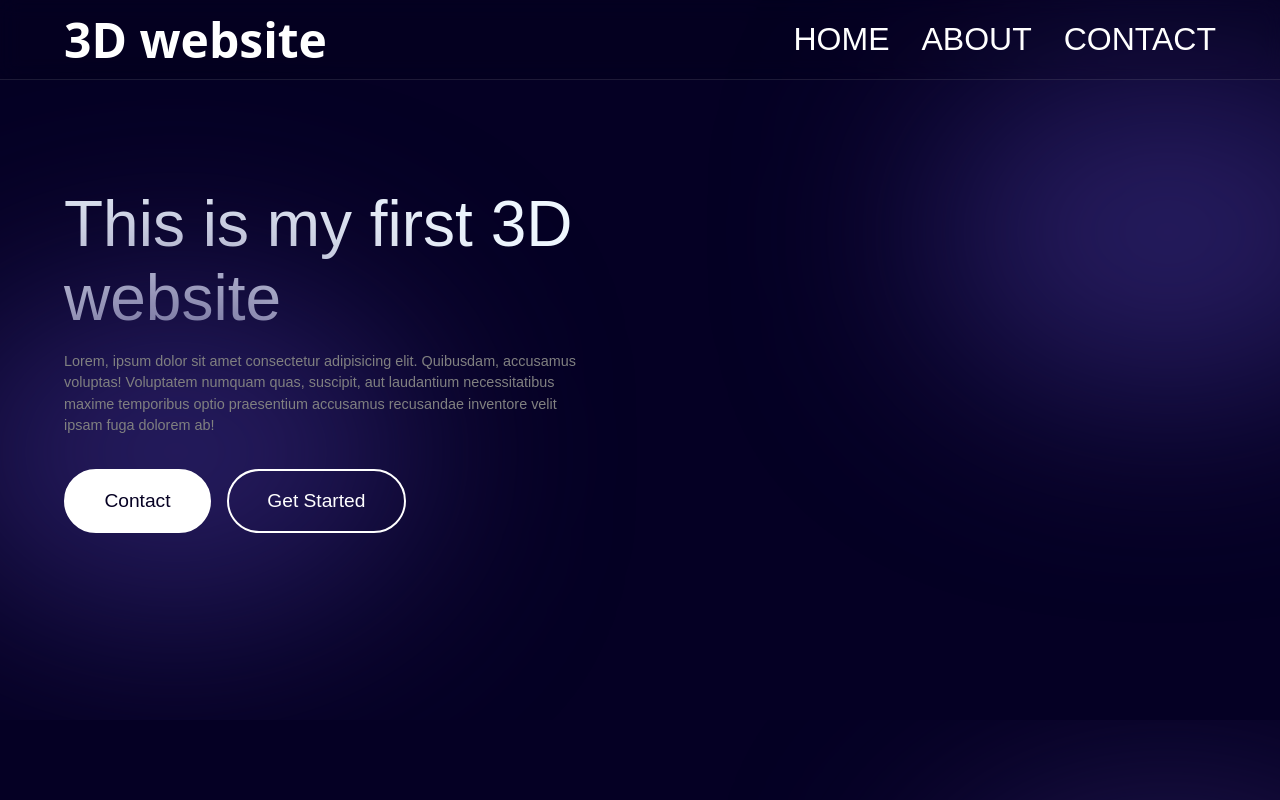
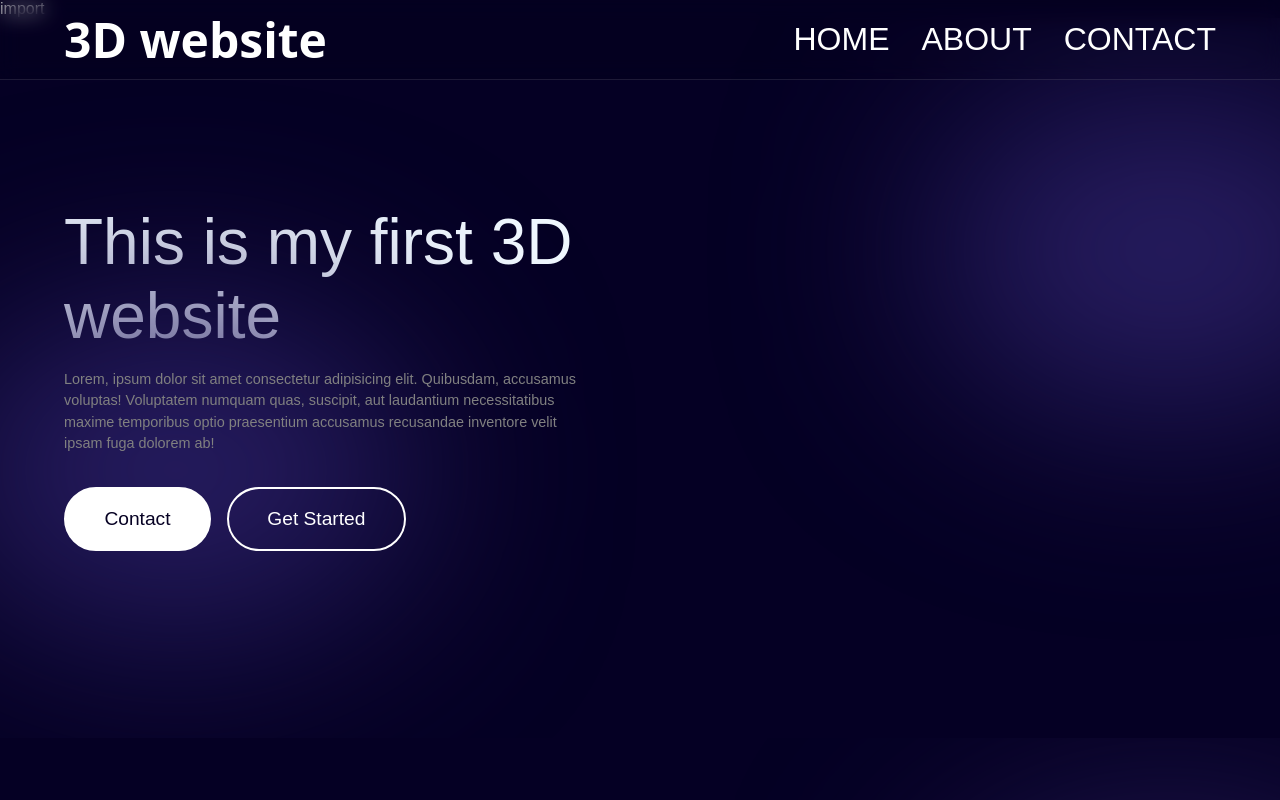
Before and after one commit to Ravan-mann/new_3d-websit, a website: page index.html in a window 1280 px wide. Shown: the top 800 px of the page. Drawn offline with nearby package versions, Linux system fonts and the light colour scheme; some packages are replaced by stand-ins of ours; a script that the page names is missing.

```diff
--- a/index.html
+++ b/index.html
@@ -8,7 +8,7 @@
       <link rel="stylesheet" href="https://unpkg.com/aos@next/dist/aos.css" />
 </head>
 <body>
-
+    import
     <div class="page1">
     <nav>
         <a href="index.html">
```
